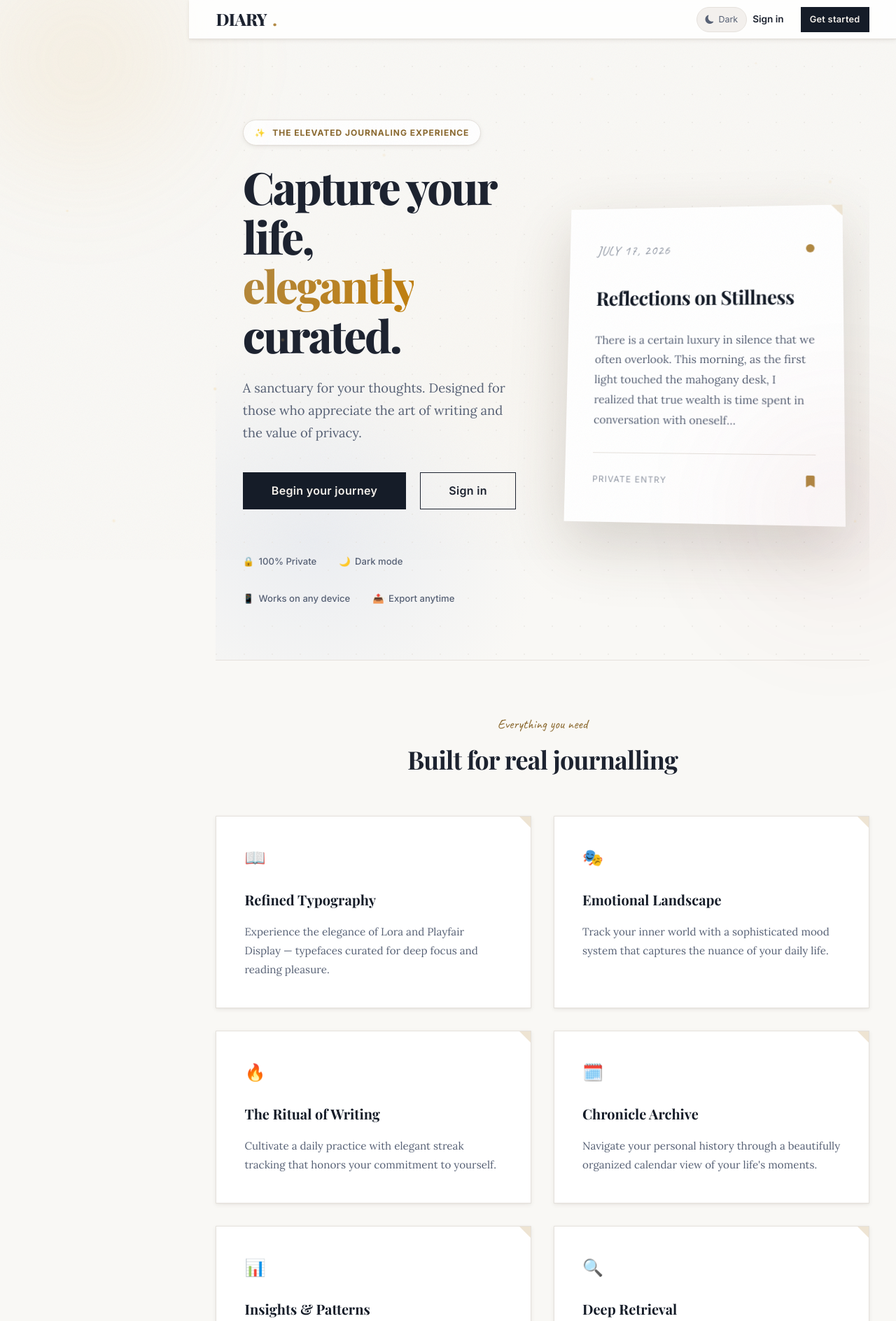
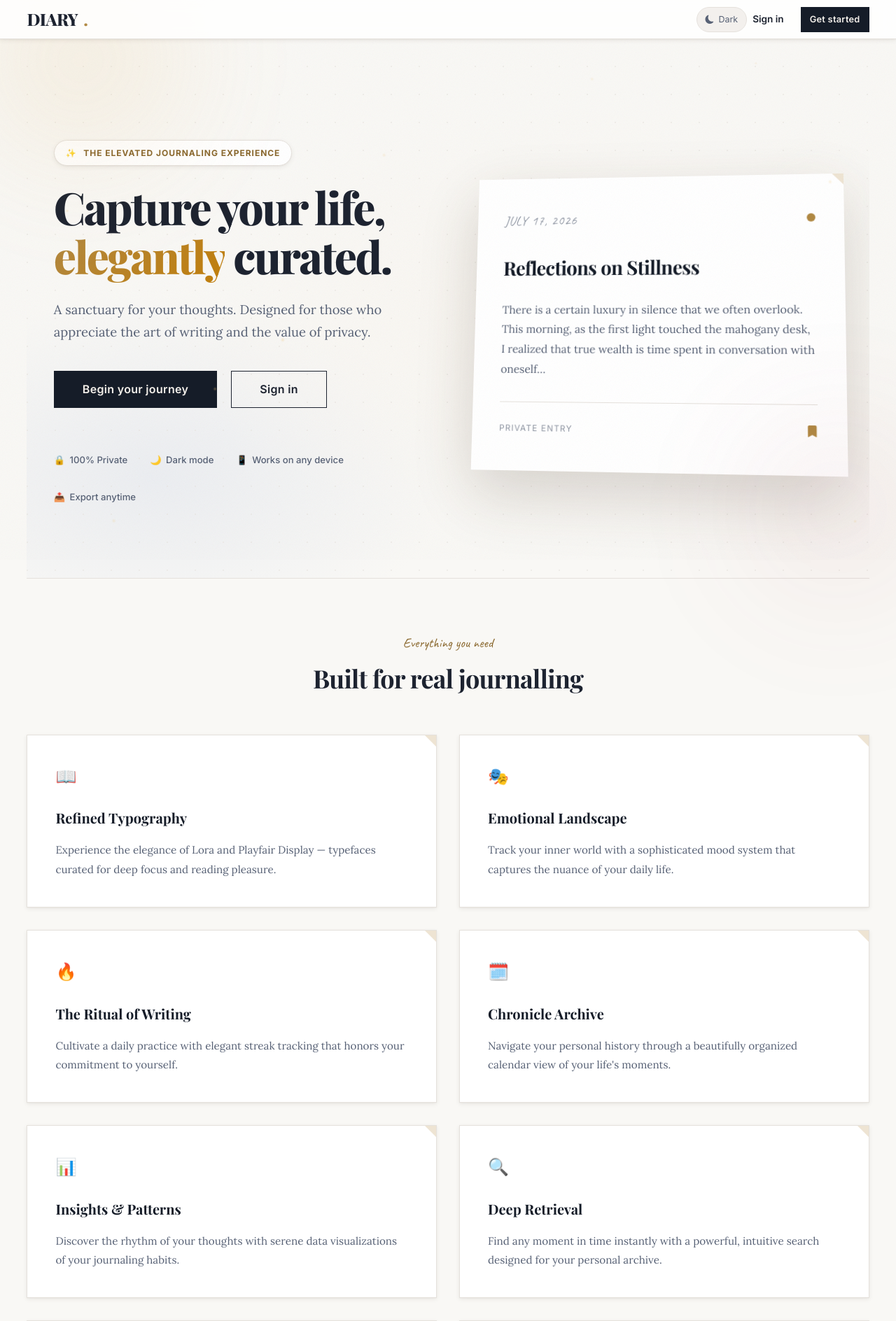
Before and after one commit to Yoge-2004/digital-diary-application, a FastAPI app: page / in a window 1280 px wide. Shown: the top 1888 px of the page at 70% size. Run offline with FastAPI, Linux system fonts and the light colour scheme; some web fonts are replaced.

Commit message:
Fix landing page desktop layout: content was offset by a phantom sidebar margin
The .app-main wrapper always applied margin-left: var(--sidebar-w) (300px at desktop widths), even on pages with no sidebar at all - the sidebar HTML is conditional on being logged in, but the margin reserving its space was not. This is exactly what created the lopsided 470px-left/170px-right gap on the landing, login, and register pages.

Fixed by adding an .app-main--full modifier for anonymous pages that zeroes the margin. Verified: anonymous landing page content is now centered with equal margins (320px/320px at 1920px width), and the logged-in dashboard's sidebar offset is completely unchanged (still 470px, sidebar width + padding, as before).

19/19 tests still passing.

```diff
--- a/app/static/css/app.css
+++ b/app/static/css/app.css
@@ -344,6 +344,13 @@ img, video { max-width: 100%; display: block; }
   min-width: 0;
 }
 
+/* No sidebar exists for anonymous visitors (landing, login, register) -
+   don't reserve its width, or the page ends up with a large, lopsided
+   empty gap on the left as if broken/unfinished. */
+.app-main--full {
+  margin-left: 0;
+}
+
 /* ── Top Bar ── */
 .topbar {
   background: var(--bg-surface);
--- a/app/templates/base.html
+++ b/app/templates/base.html
@@ -82,7 +82,7 @@
   {% endif %}
 
   <!-- ── Main content ── -->
-  <div class="app-main">
+  <div class="app-main {{ '' if current_user else 'app-main--full' }}">
 
     <!-- Top bar -->
     <header class="topbar" role="banner">
```
